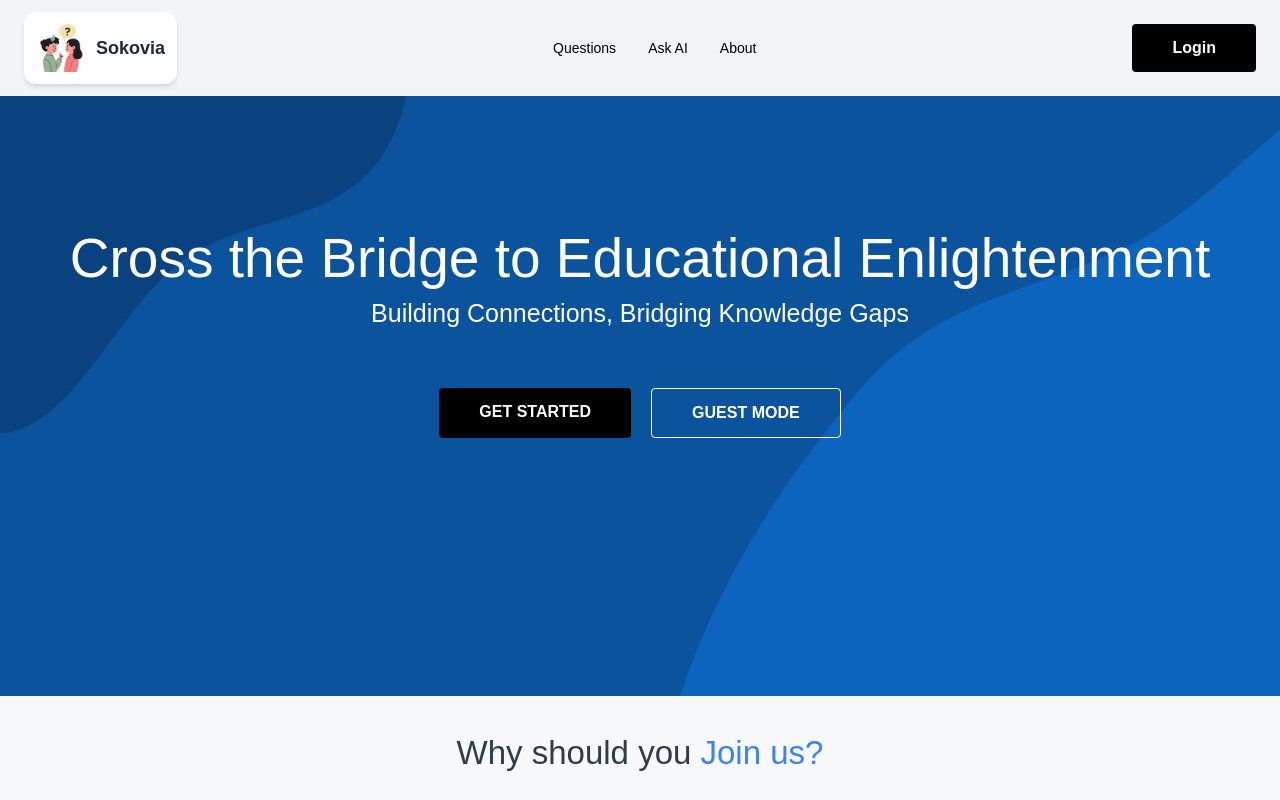
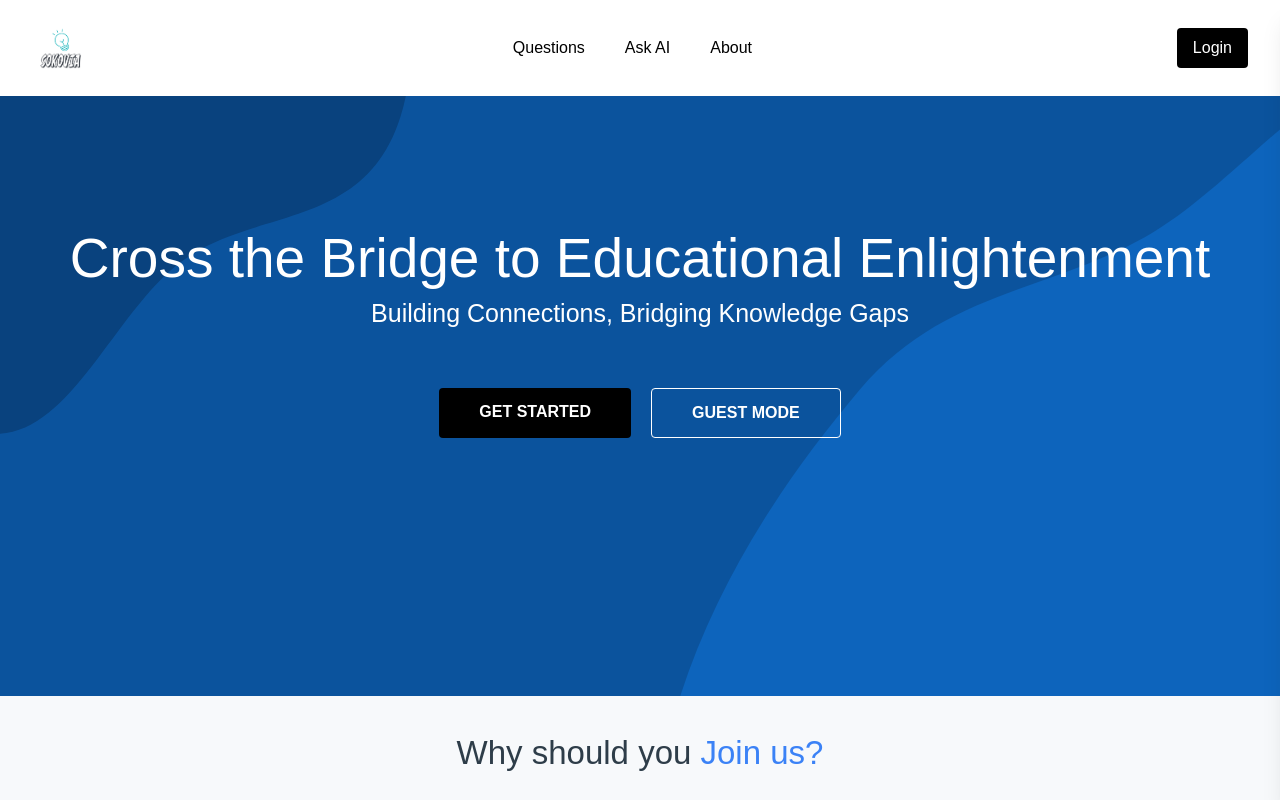
Before and after one commit to Harshita-Rupani29/Asky, a React app in the folder frontend/: page / in a window 1280 px wide. Shown: the top 800 px of the page. Built offline with nearby package versions, Linux system fonts and the light colour scheme; no server answers; a small style sheet from the web is missing; the HTML template or start-up script is replaced by a standard one.

Commit message:
last fixes

```diff
--- a/frontend/src/components/AnswerList.jsx
+++ b/frontend/src/components/AnswerList.jsx
@@ -1,6 +1,5 @@
 
 import { IoMdCloseCircleOutline } from "react-icons/io";
-import BackDrop from "./BackDrop";
 import AnswerCard from "./AnswerCard";
 import ClipLoader from "react-spinners/ClipLoader";
 import { toast } from "react-toastify";
--- a/frontend/src/components/EditProfile.jsx
+++ b/frontend/src/components/EditProfile.jsx
@@ -10,8 +10,7 @@ import Loader from "./Loader";
 const EditProfile = ({ data }) => {
   const { isLoading, error, sendRequest, clearError } = useHttp();
   const navigate = useNavigate();
-  // Destructure userId AND token from AuthContext
-  const { userId, token } = useContext(AuthContext); // <--- Add token here
+  const { userId, token } = useContext(AuthContext);
   const {
     register,
     handleSubmit,
@@ -28,15 +27,13 @@ const EditProfile = ({ data }) => {
 
   const [profileImage, setProfileImage] = useState(null);
   const [imagePreview, setImagePreview] = useState(() => {
-    // Safely handle image preview if data.profile_image is not initially available or has backslashes
     if (data.profile_image) {
       const normalizedPath = data.profile_image.replace(/\\/g, '/');
       return `${import.meta.env.VITE_ASSETS_URL}/${normalizedPath}`;
     }
-    return "https://th.bing.com/th?id=OIP.JBpgUJhTt8cI2V05-Uf53AHaG1"; // Default fallback image
+    return "https://th.bing.com/th?id=OIP.JBpgUJhTt8cI2V05-Uf53AHaG1";
   });
 
-  // Effect to update image preview if data.profile_image changes (e.g., after initial load)
   useEffect(() => {
     if (data.profile_image) {
       const normalizedPath = data.profile_image.replace(/\\/g, '/');
@@ -51,14 +48,13 @@ const EditProfile = ({ data }) => {
     if (file) {
       setImagePreview(URL.createObjectURL(file));
     } else {
-      // Revert to original profile image or default if file is cleared
       const originalPath = data.profile_image ? data.profile_image.replace(/\\/g, '/') : '';
       setImagePreview(originalPath ? `${import.meta.env.VITE_ASSETS_URL}/${originalPath}` : "https://th.bing.com/th?id=OIP.JBpgUJhTt8cI2V05-Uf53AHaG1");
     }
   };
 
   const onSubmit = async (formData) => {
-    // Check if userId and token are available before proceeding
+
     if (!userId || !token) {
       toast.info("Please login to update your profile!");
       return;
@@ -76,16 +72,16 @@ const EditProfile = ({ data }) => {
       await sendRequest(
         `${import.meta.env.VITE_BACKEND_URL}/api/users/me/${userId}`,
         "PATCH",
-        requestData, // FormData is sent directly as the body
+        requestData,
         {
-          // No Content-Type header needed for FormData; browser sets it automatically
-          'Authorization': 'Bearer ' + token // <--- THIS IS THE KEY CHANGE
+
+          'Authorization': 'Bearer ' + token
         }
       );
-      navigate("/questions"); // Navigate after successful update
+      navigate("/questions");
       toast.success("Profile Updated!");
     } catch (e) {
-      // The error should now be caught by useHttp and re-thrown with a message
+
       toast.error(e.message || "Failed to update profile. Please try again.");
       console.error("Edit profile submission error:", e);
     }
@@ -115,7 +111,7 @@ const EditProfile = ({ data }) => {
           <label htmlFor="profileImagePicker" className="cursor-pointer inline-block">
             <div className="w-28 h-28 border-2 border-gray-300 rounded-full overflow-hidden flex items-center justify-center">
               <img
-                src={imagePreview} // Use the imagePreview state
+                src={imagePreview}
                 alt="Profile"
                 className="w-full h-full object-cover"
               />
@@ -123,9 +119,6 @@ const EditProfile = ({ data }) => {
             <div className="text-center text-gray-500 mt-2 text-sm">Upload Image</div>
           </label>
         </div>
-
-        {/* Form fields: First Name, Last Name, Email, Level, Mobile Number */}
-        {/* ... (your existing form fields and validation) ... */}
 
         <button
           type="submit"
--- a/frontend/src/components/Header.jsx
+++ b/frontend/src/components/Header.jsx
@@ -1,75 +1,139 @@
-import React, { useContext} from "react";
+import React, { useState, useContext } from "react";
 import { Link } from "react-router-dom";
+import { GiHamburgerMenu, GiArtificialHive } from "react-icons/gi";
+import { IoMdCloseCircleOutline, IoMdHome } from "react-icons/io";
+import { IoInformationSharp } from "react-icons/io5";
+import { CgProfile } from "react-icons/cg";
+import BackDrop from "./BackDrop";
 import { AuthContext } from "../utils/context-API";
+
+
 const Header = () => {
+  const [isSideBarOpen, setIsSideBarOpen] = useState(false);
   const { isLoggedIn, logout } = useContext(AuthContext);
 
-
   return (
-    <header className="w-full bg-gray-100 px-6 py-3 flex items-center justify-between shadow-sm">
-
-
-<div className="flex items-center space-x-3 p-3 bg-white rounded-xl shadow-md hover:shadow-xl transition duration-300">
-  <img src="/assets/try.jpg" alt="Sokovia logo" className="h-12 w-12 object-contain rounded-md" />
-  <span className="text-lg font-semibold text-gray-800">Sokovia</span>
+    <>
+      <div className="w-full bg-white px-8 py-4 shadow-md">
+        <header className="flex justify-between items-center">
+          <div className="w-14 h-16">
+            <img src={('assets/logo.png')} alt="logo" className="w-full h-full object-contain" />
           </div>
 
-
-
-
-      <nav className="flex space-x-8 text-sm font-medium">
-        <Link
-          to="/questions"
-          className="text-black hover:text-white transition duration-200"
-        >
-          Questions
-        </Link>
-        <Link
-          to="/askAI"
-          className="text-black hover:text-white transition duration-200"
-        >
-          Ask AI
-        </Link>
-        <Link
-          to="/about"
-          className="text-black hover:text-white transition duration-200"
-        >
-          About
-        </Link>
+          <nav className="hidden md:flex gap-10 text-gray-700 font-medium">
+            <Link to="/questions" className="hover:text-blue-700">Questions</Link>
+            <Link to="/askAi" className="hover:text-blue-700">Ask AI</Link>
+            <Link to="/about" className="hover:text-blue-700">About</Link>
           </nav>
 
-      <div className="flex items-center space-x-3">
-        {!isLoggedIn ? (
-          <Link
-            to="/login"
-            className="bg-black text-white hover:text-white font-semibold text-base px-10 py-3 rounded hover:bg-gray-800 text-center transition duration-200"
-          >
-            Login
-          </Link>
-        ) : (
+          <div className="hidden md:flex items-center gap-4">
+            {isLoggedIn ? (
               <>
                 <Link
                   to="/ask"
-              className="bg-black text-white hover:text-white text-sm px-4 py-2 rounded hover:bg-gray-800 transition duration-200"
+                  className="bg-black text-white px-4 py-2 rounded hover:bg-gray-800 transition"
                 >
                   Ask Question
                 </Link>
                 <Link
                   to="/profile"
-              className="bg-gray-200 text-black hover:text-white text-sm px-4 py-2 rounded hover:bg-gray-800 transition duration-200"
+                  className="border border-black text-black px-4 py-2 rounded hover:bg-gray-100 transition"
                 >
                   Profile
                 </Link>
+              </>
+            ) : (
+              <Link
+                to="/login"
+                className="bg-black text-white px-4 py-2 rounded hover:bg-gray-800 transition"
+              >
+                Login
+              </Link>
+            )}
+          </div>
+
+          <div className="md:hidden text-3xl cursor-pointer" onClick={() => setIsSideBarOpen(true)}>
+            <GiHamburgerMenu />
+          </div>
+        </header>
+      </div>
+
+      <SideBar
+        isOpen={isSideBarOpen}
+        close={() => setIsSideBarOpen(false)}
+        isLoggedIn={isLoggedIn}
+        logout={logout}
+      />
+
+      {isSideBarOpen && <BackDrop onClick={() => setIsSideBarOpen(false)} />}
+    </>
+  );
+};
+
+const SideBar = ({ isOpen, close, isLoggedIn, logout }) => {
+  return (
+    <aside
+      className={`fixed top-0 right-0 z-50 h-full bg-white shadow-xl transition-transform duration-500 ease-in-out rounded-l-md w-[65%] md:w-[45%] ${
+        isOpen ? "translate-x-0" : "translate-x-full"
+      }`}
+    >
+      <div className="flex flex-col pt-20 px-4 relative">
+        <button
+          className="absolute top-2 left-2 text-4xl text-gray-700"
+          onClick={close}
+        >
+          <IoMdCloseCircleOutline />
+        </button>
+
+        <ul className="flex flex-col gap-4 border-b pb-3 text-lg text-gray-800">
+          <Link to="/questions" className="flex items-center gap-2">
+            <IoMdHome />
+            <p>Questions</p>
+          </Link>
+          <Link to="/askAI" className="flex items-center gap-2">
+            <GiArtificialHive />
+            <p>Ask AI</p>
+          </Link>
+          <Link to="/about" className="flex items-center gap-2">
+            <IoInformationSharp />
+            <p>About</p>
+          </Link>
+          {isLoggedIn && (
+            <Link to="/profile" className="flex items-center gap-2">
+              <CgProfile />
+              <p>Profile</p>
+            </Link>
+          )}
+        </ul>
+
+        <div className="flex flex-col mt-6 gap-4">
+          {!isLoggedIn && (
+            <Link
+              to="/login"
+              className="border border-black text-black px-4 py-2 rounded hover:bg-gray-100 transition text-center"
+            >
+              Login / Signup
+            </Link>
+          )}
+          {isLoggedIn && (
+            <>
+              <Link
+                to="/ask"
+                className="bg-black text-white px-4 py-2 rounded hover:bg-gray-800 transition text-center"
+              >
+                Ask Question
+              </Link>
               <button
                 onClick={logout}
-              className="bg-white border border-gray-300 text-black hover:text-white text-sm px-4 py-2 rounded hover:bg-gray-800 transition duration-200"
+                className="border border-black text-black px-4 py-2 rounded hover:bg-gray-100 transition"
               >
                 Logout
               </button>
             </>
           )}
         </div>
-    </header>
+      </div>
+    </aside>
   );
 };
 
```
Lines whose indentation alone changed are shown as unchanged.
